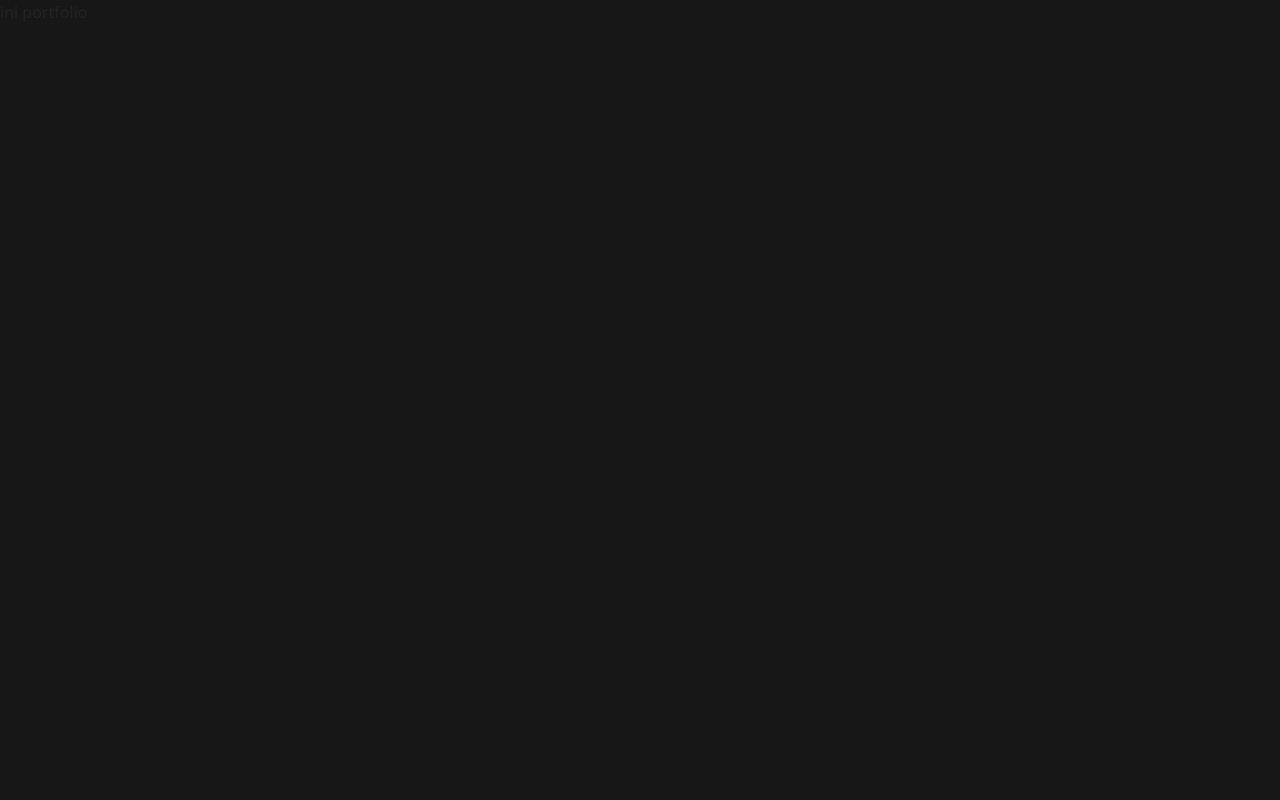
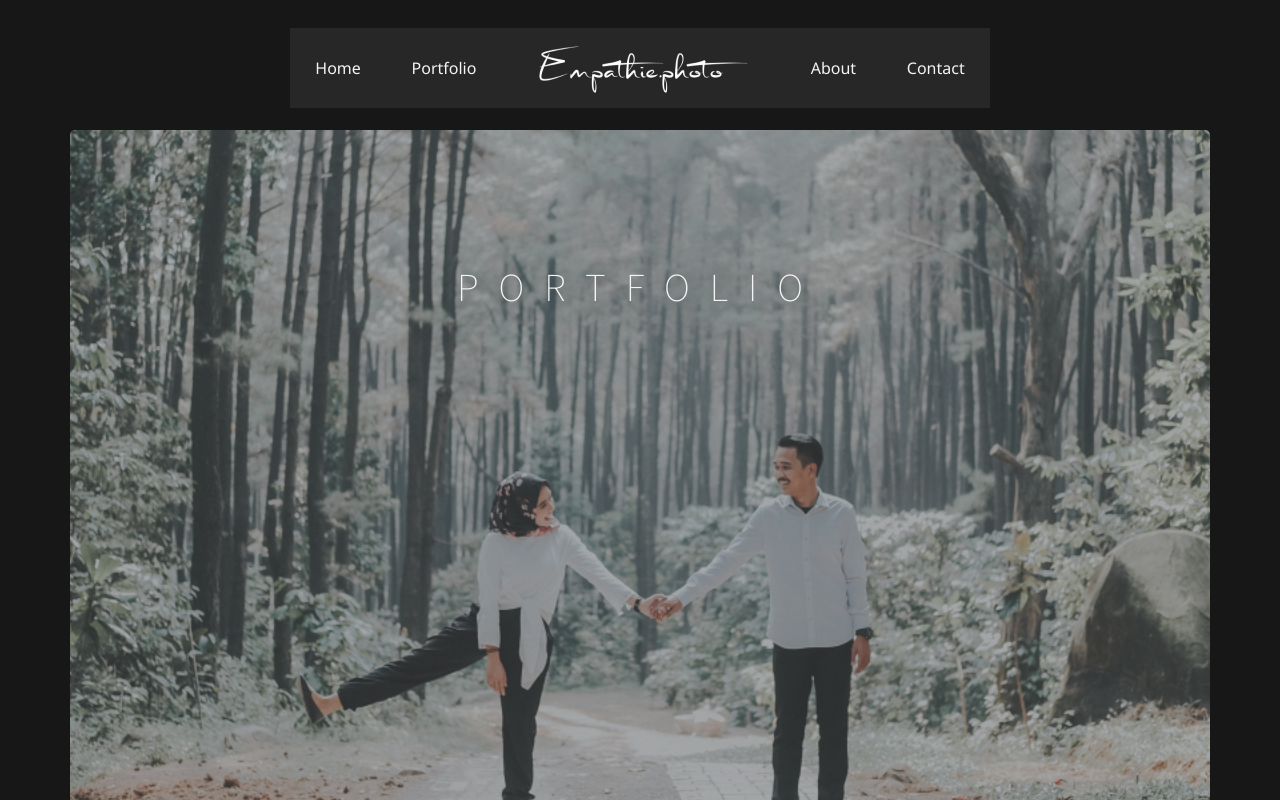
Before and after one commit to atmajayadw/react-empathie, a React (Create React App) app: page /portfolio in a window 1280 px wide. Shown: the top 800 px of the page. Built offline with nearby package versions, Linux system fonts and the light colour scheme.

Commit message:
Create Jumbotron Portfolio

```diff
--- a/src/component/JumbotronHome.js
+++ b/src/component/JumbotronHome.js
@@ -23,19 +23,39 @@ export default class JumbotronHome extends Component {
           </ol>
           <div className="carousel-inner">
             <div className="carousel-item active">
-              <img className="d-block vh-100" src={BG1} alt="First slide" />
+              <img
+                className="d-block min-vh-100 min-vw-100"
+                src={BG1}
+                alt="First slide"
+              />
             </div>
             <div className="carousel-item">
-              <img className="d-block vh-100" src={BG2} alt="Second slide" />
+              <img
+                className="d-block min-vh-100 min-vw-100"
+                src={BG2}
+                alt="Second slide"
+              />
             </div>
             <div className="carousel-item">
-              <img className="d-block vh-100" src={BG3} alt="Third slide" />
+              <img
+                className="d-block min-vh-100 min-vw-100"
+                src={BG3}
+                alt="Third slide"
+              />
             </div>
             <div className="carousel-item">
-              <img className="d-block vh-100" src={BG4} alt="Fourth slide" />
+              <img
+                className="d-block min-vh-100 min-vw-100"
+                src={BG4}
+                alt="Fourth slide"
+              />
             </div>
             <div className="carousel-item">
-              <img className="d-block vh-100" src={BG5} alt="Fifth slide" />
+              <img
+                className="d-block min-vh-100 min-vw-100"
+                src={BG5}
+                alt="Fifth slide"
+              />
             </div>
           </div>
           <a
--- /dev/null
+++ b/src/component/JumbotronPortfolio.js
@@ -0,0 +1,16 @@
+import React, { Component } from "react";
+import { Jumbo_portfolio } from "../assets/img/img.js";
+
+export default class JumbotronPortfolio extends Component {
+  render() {
+    return (
+      <section id="jumbotron-portfolio">
+        <div className="container jumbotron">
+          <div className="row">
+            <h1>PORTFOLIO</h1>
+          </div>
+        </div>
+      </section>
+    );
+  }
+}
--- a/src/component/index.js
+++ b/src/component/index.js
@@ -1,3 +1,4 @@
 import Navbar from "./Navbar";
 import JumbotronHome from "./JumbotronHome";
-export { Navbar, JumbotronHome };
+import JumbotronPortfolio from "./JumbotronPortfolio";
+export { Navbar, JumbotronHome, JumbotronPortfolio };
--- a/src/css/main.css
+++ b/src/css/main.css
@@ -1,5 +1,6 @@
 @import url("https://fonts.googleapis.com/css2?family=Noto+Sans&display=swap");
 @import url("https://fonts.googleapis.com/css2?family=Rokkitt:wght@300;400;500&display=swap");
+@import url("https://fonts.googleapis.com/css2?family=Noto+Sans+JP:wght@100&display=swap");
 body {
   font-family: "Noto Sans", sans-serif;
   background-color: #171717;
@@ -157,4 +158,34 @@ body {
   }
 }
 
+#jumbotron-portfolio .jumbotron {
+  margin-top: 30px;
+  background-color: #171717;
+  background-image: url("../assets/img/Jumbo_portfolio.jpg");
+  background-size: cover;
+  height: 100vh;
+  background-position-x: 50%;
+}
+#jumbotron-portfolio .jumbotron .row {
+  display: flex;
+}
+#jumbotron-portfolio .jumbotron .row h1 {
+  font-family: "Noto Sans JP", sans-serif;
+  color: whitesmoke;
+  font-weight: 100;
+  font-size: 36px;
+  letter-spacing: 20px;
+  margin: auto;
+  margin-top: 70px;
+  text-shadow: 2px 2px 8px rgba(0, 0, 0, 0.3);
+}
+@media (max-width: 768px) {
+  #jumbotron-portfolio .jumbotron {
+    margin-top: 0px;
+  }
+  #jumbotron-portfolio .jumbotron .row h1 {
+    font-size: 24px;
+  }
+}
+
 /*# sourceMappingURL=main.css.map */
--- a/src/pages/Portfolio.js
+++ b/src/pages/Portfolio.js
@@ -1,11 +1,13 @@
-import React, { Component } from 'react'
+import React, { Component } from "react";
+import { Navbar, JumbotronPortfolio } from "../component/index";
 
 export default class Portfolio extends Component {
-    render() {
-        return (
-            <div>
-                ini portfolio
-            </div>
-        )
-    }
+  render() {
+    return (
+      <section id="portfolio">
+        <Navbar />
+        <JumbotronPortfolio />
+      </section>
+    );
+  }
 }
--- /dev/null
+++ b/src/sass/_portfolio.scss
@@ -0,0 +1,38 @@
+@use 'setup';
+
+#jumbotron-portfolio {
+  .jumbotron {
+    margin-top: 30px;
+    background-color: setup.$primaryColor;
+    background-image: url("../assets/img/Jumbo_portfolio.jpg");
+    background-size: cover;
+    height: 100vh;
+    background-position-x: 50%;
+
+    .row {
+      display: flex;
+
+      h1 {
+        font-family: "Noto Sans JP", sans-serif;
+        color: whitesmoke;
+        font-weight: 100;
+        font-size: 36px;
+        letter-spacing: 20px;
+        margin: auto;
+        margin-top: 70px;
+        text-shadow: 2px 2px 8px rgba($color: #000000, $alpha: 0.3);
+      }
+    }
+  }
+
+  @media (max-width: 768px) {
+    .jumbotron {
+      margin-top: 0px;
+      .row {
+        h1 {
+          font-size: 24px;
+        }
+      }
+    }
+  }
+}
--- a/src/sass/_setup.scss
+++ b/src/sass/_setup.scss
@@ -1,6 +1,7 @@
 // Font
 @import url("https://fonts.googleapis.com/css2?family=Noto+Sans&display=swap");
 @import url("https://fonts.googleapis.com/css2?family=Rokkitt:wght@300;400;500&display=swap");
+@import url("https://fonts.googleapis.com/css2?family=Noto+Sans+JP:wght@100&display=swap");
 
 //Color
 $primaryColor: #171717;
--- a/src/sass/main.scss
+++ b/src/sass/main.scss
@@ -1,2 +1,3 @@
 @use 'navbar';
 @use 'jumbotronHome';
+@use 'portfolio';
```
Also changed, not shown: 1 other file (tests, documents, lock files or other folders).
